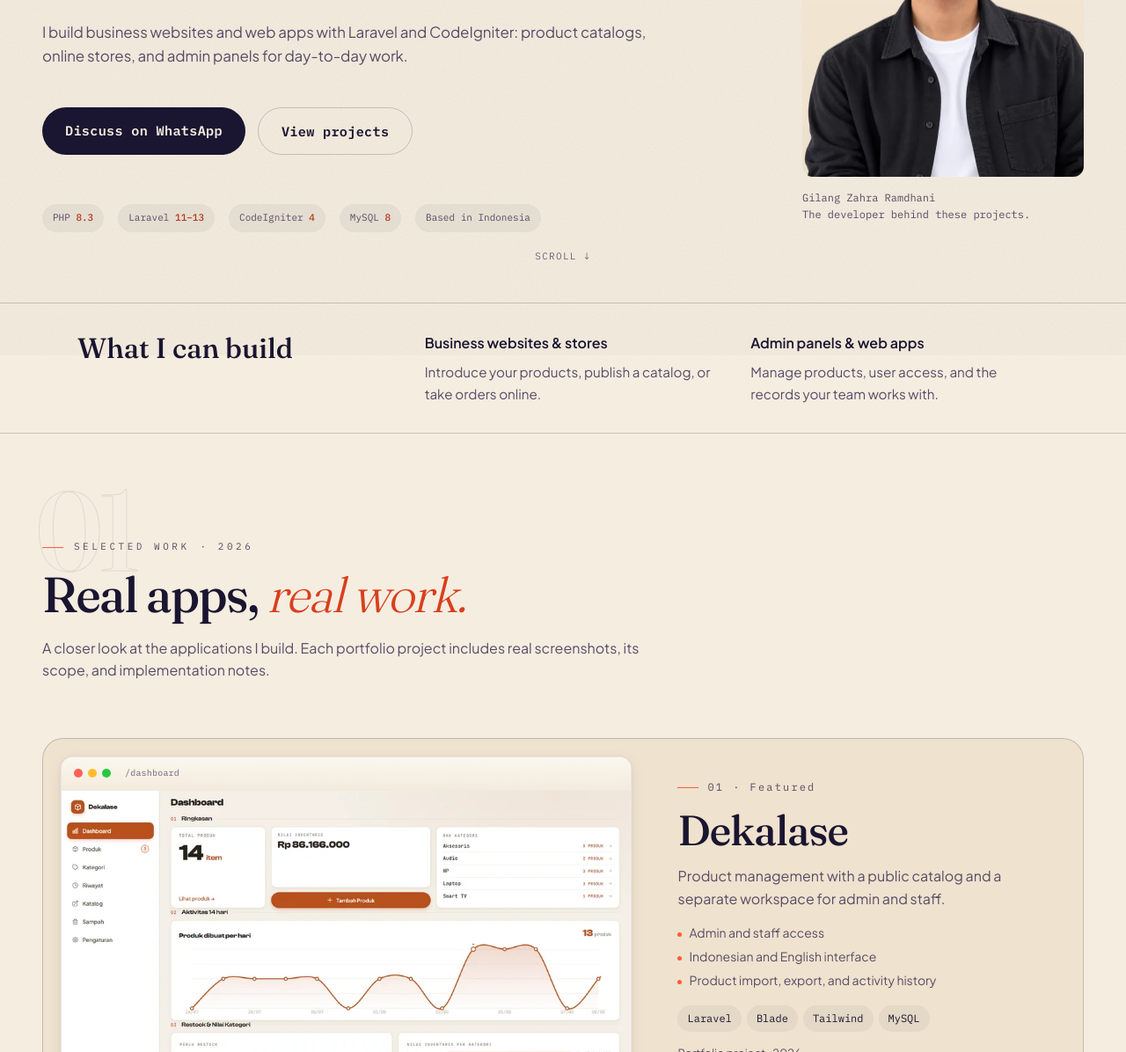
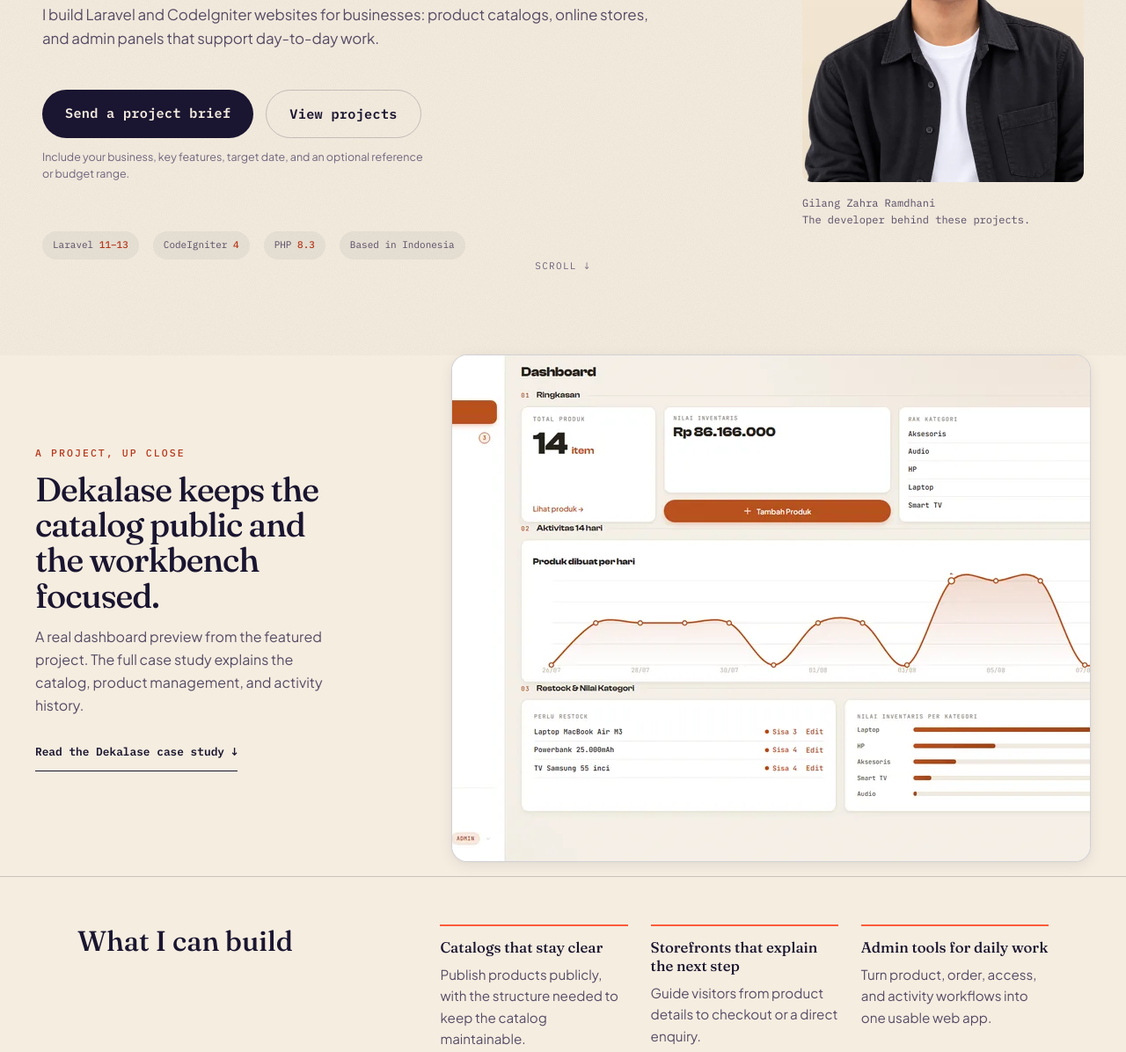
Before and after one commit to glnggggzr/gilang-portfolio, a website: page index.html in a window 1280 px wide. Shown: the part 396-1592 px from the top of the page at 88% size. Drawn offline with Linux system fonts and the light colour scheme.

Commit message:
Perkuat presentasi karya dan CTA portofolio

```diff
--- a/index.html
+++ b/index.html
@@ -466,6 +466,7 @@
       border: 1.5px solid var(--line-strong);
     }
     .hero-actions .secondary:hover { transform: translateY(-2px); border-color: var(--ink); }
+    .brief-note { margin-top: 12px; max-width: 48ch; color: var(--ink-soft); font: 400 .78rem/1.55 var(--sans); }
     .hero-meta {
       margin-top: 56px;
       display: flex; gap: 16px; flex-wrap: wrap;
@@ -481,14 +482,24 @@
       font-weight: 500;
     }
 
-    .services { padding-block: 32px; border-block: 1px solid var(--line-strong); }
-    .services-inner { display: grid; grid-template-columns: 1fr 2fr; gap: 40px; }
+    .preview { padding: 48px 0 16px; }
+    .preview-inner { display: grid; grid-template-columns: minmax(0, .72fr) minmax(0, 1.28fr); gap: clamp(24px, 5vw, 72px); align-items: center; }
+    .preview-copy { max-width: 30ch; }
+    .preview-kicker { font: 500 .72rem/1.5 var(--mono); letter-spacing: .18em; text-transform: uppercase; color: var(--accent-ink); }
+    .preview-title { margin-top: 12px; font: 500 clamp(1.8rem, 3vw, 2.7rem)/1.05 var(--display); letter-spacing: -.025em; }
+    .preview-sub { margin-top: 14px; color: var(--ink-2); font: 400 1rem/1.62 var(--sans); }
+    .preview-link { display: inline-flex; align-items: center; min-height: 44px; margin-top: 18px; color: var(--ink); font: 600 .8rem var(--mono); text-decoration: none; border-bottom: 1px solid var(--ink); }
+    .preview-shot { border: 1px solid var(--line-strong); border-radius: 18px; overflow: hidden; background: #fff; box-shadow: var(--shadow-md); }
+    .preview-shot img { display: block; width: 100%; aspect-ratio: 16 / 10; object-fit: cover; object-position: top center; }
+    .services { padding-block: 54px; border-block: 1px solid var(--line-strong); }
+    .services-inner { display: grid; grid-template-columns: minmax(180px, .7fr) minmax(0, 1.3fr); gap: 40px; }
     .services h2 { font: 500 clamp(1.5rem, 2.5vw, 2rem)/1.2 var(--display); }
-    .services dl { display: grid; grid-template-columns: 1fr 1fr; gap: 32px; }
-    .services dt { font-weight: 600; margin-bottom: 8px; }
-    .services dd { color: var(--ink-2); font-size: .95rem; }
-    @media (max-width: 760px) { .services-inner { grid-template-columns: 1fr; gap: 24px; } }
-    @media (max-width: 520px) { .services dl { grid-template-columns: 1fr; gap: 20px; } }
+    .services dl { display: grid; grid-template-columns: repeat(3, minmax(0, 1fr)); gap: 26px; }
+    .services dl > div { padding-top: 14px; border-top: 2px solid var(--accent); }
+    .services dt { font: 500 1.05rem/1.25 var(--display); margin-bottom: 8px; }
+    .services dd { color: var(--ink-2); font: 400 .95rem/1.6 var(--sans); }
+    @media (max-width: 900px) { .preview-inner { grid-template-columns: 1fr 1.35fr; } .services-inner { grid-template-columns: 1fr; gap: 24px; } }
+    @media (max-width: 760px) { .preview { padding-top: 30px; } .preview-inner { grid-template-columns: 1fr; gap: 24px; } .preview-copy { max-width: 40ch; } .services dl { grid-template-columns: 1fr; gap: 22px; } }
 
     /* Section header */
     .sect-head { max-width: 720px; margin-bottom: 64px; }
@@ -651,6 +662,7 @@
     .case-study dd { font: 400 .9rem/1.7 var(--sans); color: var(--ink-2); }
     .case-study code { font: 400 .75rem/1.7 var(--mono); overflow-wrap: anywhere; }
     .project-note { color: var(--ink-2); font-size: .8rem; }
+    .project-contribution { color: var(--ink-2); font: 400 .86rem/1.6 var(--sans); max-width: 42ch; }
 /* 3 · ABOUT */
     .about { padding: 100px 0 80px; }
     .about-grid {
@@ -1026,7 +1038,7 @@
     }
     @media (max-width: 390px) { .skill { flex-direction: column; } }
   </style>
-<noscript><style>.reveal{opacity:1 !important;transform:none !important}#loader{display:none !important}
+<noscript><style>html { scroll-behavior: auto; }.reveal{opacity:1 !important;transform:none !important}#loader{display:none !important}
     .nav-toggle, .lang-switch, .to-top { display: none !important; }
     @media (max-width:720px) {
       .topnav { position: static; }
@@ -1102,16 +1114,16 @@
       <span data-i18n="hero.title.l1">Websites for</span>
       <em data-i18n="hero.title.em">your business.</em>
     </h1>
-    <p class="hero-sub reveal d2" data-i18n="hero.sub">I build business websites and web apps with Laravel and CodeIgniter: product catalogs, online stores, and admin panels for day-to-day work.</p>
+    <p class="hero-sub reveal d2" data-i18n="hero.sub">I build Laravel and CodeIgniter websites for businesses: product catalogs, online stores, and admin panels that support day-to-day work.</p>
     <div class="hero-actions reveal d3">
-      <a class="primary" href="https://wa.me/6287713166791" target="_blank" rel="noopener" data-i18n="hero.cta.primary">Discuss on WhatsApp</a>
+      <a class="primary" href="https://wa.me/6287713166791" target="_blank" rel="noopener" data-i18n="hero.cta.primary">Send a project brief</a>
       <a class="secondary" href="#work" data-i18n="hero.cta.secondary">View projects</a>
     </div>
+    <p class="brief-note reveal d3" data-i18n="hero.brief">Include your business, key features, target date, and an optional reference or budget range.</p>
     <div class="hero-meta reveal d3">
-      <span>PHP <em>8.3</em></span>
       <span>Laravel <em>11&ndash;13</em></span>
       <span>CodeIgniter <em>4</em></span>
-      <span>MySQL <em>8</em></span>
+      <span>PHP <em>8.3</em></span>
       <span data-i18n="hero.meta.location">Based in Indonesia</span>
     </div>
       </div>
@@ -1123,12 +1135,27 @@
     <a class="hero-scroll" href="#work"><span data-i18n="hero.scroll">Scroll</span> <span class="arr" aria-hidden="true">↓</span></a>
   </section>
 
+  <section class="preview wrap" aria-labelledby="preview-title">
+    <div class="preview-inner">
+      <div class="preview-copy reveal">
+        <p class="preview-kicker" data-i18n="preview.kicker">A project, up close</p>
+        <h2 class="preview-title" id="preview-title" data-i18n="preview.title">Dekalase keeps the catalog public and the workbench focused.</h2>
+        <p class="preview-sub" data-i18n="preview.sub">A real dashboard preview from the featured project. The full case study explains the catalog, product management, and activity history.</p>
+        <a class="preview-link" href="#dekalase" data-i18n="preview.link">Read the Dekalase case study ↓</a>
+      </div>
+      <a class="preview-shot reveal d1" href="#dekalase" aria-label="Dekalase project preview">
+        <img src="assets/projects/manajemen-produk.webp" alt="Dekalase product management dashboard" width="920" height="575" loading="eager">
+      </a>
+    </div>
+  </section>
+
   <section class="services" aria-labelledby="services-title">
     <div class="wrap services-inner">
       <h2 id="services-title" data-i18n="services.title">What I can build</h2>
       <dl>
-        <div><dt data-i18n="services.web.t">Business websites & stores</dt><dd data-i18n="services.web.d">Introduce your products, publish a catalog, or take orders online.</dd></div>
-        <div><dt data-i18n="services.app.t">Admin panels & web apps</dt><dd data-i18n="services.app.d">Manage products, user access, and the records your team works with.</dd></div>
+        <div><dt data-i18n="services.catalog.t">Catalogs that stay clear</dt><dd data-i18n="services.catalog.d">Publish products publicly, with the structure needed to keep the catalog maintainable.</dd></div>
+        <div><dt data-i18n="services.store.t">Storefronts that explain the next step</dt><dd data-i18n="services.store.d">Guide visitors from product details to checkout or a direct enquiry.</dd></div>
+        <div><dt data-i18n="services.admin.t">Admin tools for daily work</dt><dd data-i18n="services.admin.d">Turn product, order, access, and activity workflows into one usable web app.</dd></div>
       </dl>
     </div>
   </section>
@@ -1167,6 +1194,7 @@
           <div class="stack">
 <span>Laravel</span><span>Blade</span><span>Tailwind</span><span>MySQL</span>
           </div>
+          <p class="project-contribution" data-i18n="proj1.contribution">Contribution: separated the public catalog from authenticated product and category management, with admin roles, settings, and recovery routes.</p>
           <p class="project-note" data-i18n="case.portfolio">Portfolio project · 2026</p>
           <details class="case-study">
             <summary data-i18n="proj1.more">Case study: Dekalase</summary>
@@ -1357,10 +1385,10 @@
       <p class="contact-eyebrow reveal"><span class="dot"></span><span data-i18n="contact.eyebrow">Get in touch</span></p>
       <h2 class="contact-cta reveal d1" data-i18n="contact.title">Tell me about your website.</h2>
       <p class="contact-sub reveal d2" data-i18n="contact.sub">
-        Send a short business description, the features you need, and your target date. Include a reference website and budget range if you have them.
+        Tell me about a Laravel or CodeIgniter business website, product catalog, online store, or admin panel you need. Include the business context, key features, target date, and a reference or budget range if you have them.
       </p>
       <div class="contact-cta-row reveal d3">
-        <a class="contact-mail" href="https://wa.me/6287713166791" target="_blank" rel="noopener" data-i18n="contact.cta.hire">Discuss on WhatsApp</a>
+        <a class="contact-mail" href="https://wa.me/6287713166791" target="_blank" rel="noopener" data-i18n="contact.cta.hire">Send a project brief</a>
         <a class="contact-mail-secondary" href="mailto:gilangramdhani708@gmail.com">gilangramdhani708@gmail.com</a>
       </div>
       <div class="contact-pills reveal d3">
@@ -1477,15 +1505,22 @@
           'hero.eyebrow':      'Gilang · Web developer · Indonesia',
           'hero.title.l1':     'Websites for',
           'hero.title.em':     'your business.',
-          'hero.sub':          'I build business websites and web apps with Laravel and CodeIgniter: product catalogs, online stores, and admin panels for day-to-day work.',
+          'hero.sub':          'I build Laravel and CodeIgniter websites for businesses: product catalogs, online stores, and admin panels that support day-to-day work.',
           'hero.photo':        'The developer behind these projects.',
-          'hero.cta.primary':  'Discuss on WhatsApp',
+          'hero.cta.primary':  'Send a project brief',
           'hero.cta.secondary':'View projects',
+          'hero.brief':        'Include your business, key features, target date, and an optional reference or budget range.',
           'services.title':    'What I can build',
-          'services.web.t':    'Business websites & stores',
-          'services.web.d':    'Introduce your products, publish a catalog, or take orders online.',
-          'services.app.t':    'Admin panels & web apps',
-          'services.app.d':    'Manage products, user access, and the records your team works with.',
+          'services.catalog.t':'Catalogs that stay clear',
+          'services.catalog.d':'Publish products publicly, with the structure needed to keep the catalog maintainable.',
+          'services.store.t':  'Storefronts that explain the next step',
+          'services.store.d':  'Guide visitors from product details to checkout or a direct enquiry.',
+          'services.admin.t':  'Admin tools for daily work',
+          'services.admin.d':  'Turn product, order, access, and activity workflows into one usable web app.',
+          'preview.kicker':    'A project, up close',
+          'preview.title':     'Dekalase keeps the catalog public and the workbench focused.',
+          'preview.sub':       'A real dashboard preview from the featured project. The full case study explains the catalog, product management, and activity history.',
+          'preview.link':      'Read the Dekalase case study ↓',
           'hero.meta.location':'Based in Indonesia',
           'hero.scroll':	 'Scroll',
           'projects.eyebrow':  'Selected work',
@@ -1513,6 +1548,7 @@
           'proj1.f1':          'Admin and staff access',
           'proj1.f2':          'Indonesian and English interface',
           'proj1.f3':          'Product import, export, and activity history',
+          'proj1.contribution':'Contribution: separated the public catalog from authenticated product and category management, with admin roles, settings, and recovery routes.',
           'proj3.num':	 '03',
           'proj3.tag':         'Independent rebuild',
           'proj3.name':        'eCampus',
@@ -1570,8 +1606,8 @@
           'skill.ai':          'learning \u00b7 shipping',
           'contact.eyebrow':   'Get in touch',
           'contact.title':     'Tell me about your website.',
-          'contact.sub':       'Send a short business description, the features you need, and your target date. Include a reference website and budget range if you have them.',
-          'contact.cta.hire':   'Discuss on WhatsApp',
+          'contact.sub':       'Tell me about a Laravel or CodeIgniter business website, product catalog, online store, or admin panel you need. Include the business context, key features, target date, and a reference or budget range if you have them.',
+          'contact.cta.hire':   'Send a project brief',
           'contact.elsewhere': 'elsewhere',
           'footer.note':       'One HTML file · local fonts',
           'footer.copy':       '\u00a9 2026 Gilang \u00b7 Built in Indonesia'
@@ -1590,15 +1626,22 @@
           'hero.eyebrow':      'Gilang · Web developer · Indonesia',
           'hero.title.l1':     'Website untuk',
           'hero.title.em':     'bisnis Anda.',
-          'hero.sub':          'Saya membuat website bisnis dan aplikasi web dengan Laravel dan CodeIgniter: katalog produk, toko online, serta panel admin untuk pekerjaan sehari-hari.',
+          'hero.sub':          'Saya membuat website bisnis dengan Laravel dan CodeIgniter: katalog produk, toko online, serta panel admin untuk pekerjaan sehari-hari.',
           'hero.photo':        'Pengembang di balik proyek-proyek ini.',
-          'hero.cta.primary':  'Diskusi via WhatsApp',
+          'hero.cta.primary':  'Kirim brief proyek',
           'hero.cta.secondary':'Lihat proyek',
+          'hero.brief':        'Sertakan bisnis Anda, fitur utama, target waktu, serta referensi atau kisaran anggaran jika ada.',
           'services.title':    'Yang bisa saya bangun',
-          'services.web.t':    'Website bisnis & toko online',
-          'services.web.d':    'Perkenalkan produk, tampilkan katalog, atau terima pesanan secara online.',
-          'services.app.t':    'Panel admin & aplikasi web',
-          'services.app.d':    'Kelola produk, hak akses, dan data yang dipakai tim dalam pekerjaan sehari-hari.',
+          'services.catalog.t':'Katalog yang tetap rapi',
+          'services.catalog.d':'Tampilkan produk secara publik dengan struktur yang mudah dipelihara.',
+          'services.store.t':  'Toko online dengan alur jelas',
+          'services.store.d':  'Arahkan pengunjung dari detail produk ke checkout atau pertanyaan langsung.',
+          'services.admin.t':  'Alat admin untuk kerja harian',
+          'services.admin.d':  'Satukan alur produk, pesanan, akses, dan aktivitas dalam aplikasi web yang mudah dipakai.',
+          'preview.kicker':    'Satu proyek, lebih dekat',
+          'preview.title':     'Dekalase memisahkan katalog publik dari ruang kerja pengelola.',
+          'preview.sub':       'Pratinjau dashboard asli dari proyek unggulan. Studi kasusnya menjelaskan katalog, pengelolaan produk, dan riwayat aktivitas.',
+          'preview.link':      'Baca studi kasus Dekalase ↓',
           'hero.meta.location':'Berbasis di Indonesia',
           'hero.scroll':	 'Gulir',
           'projects.eyebrow':  'Karya pilihan',
@@ -1626,6 +1669,7 @@
           'proj1.f1':          'Hak akses admin dan staf',
           'proj1.f2':          'Antarmuka Indonesia dan Inggris',
           'proj1.f3':          'Impor, ekspor produk, dan riwayat aktivitas',
+          'proj1.contribution':'Kontribusi: memisahkan katalog publik dari pengelolaan produk dan kategori yang memerlukan login, termasuk peran admin, pengaturan, dan rute pemulihan.',
           'proj3.num':	 '03',
           'proj3.tag':         'Rebuild mandiri',
           'proj3.name':        'eCampus',
@@ -1683,8 +1727,8 @@
           'skill.ai':          'belajar \u00b7 kirim',
           'contact.eyebrow':   'Hubungi saya',
           'contact.title':     'Ceritakan kebutuhan website Anda.',
-          'contact.sub':       'Kirim gambaran bisnis, fitur yang dibutuhkan, dan target waktu. Sertakan referensi website serta kisaran anggaran jika sudah ada.',
-          'contact.cta.hire':   'Diskusi via WhatsApp',
+          'contact.sub':       'Ceritakan website bisnis Laravel atau CodeIgniter, katalog produk, toko online, atau panel admin yang Anda butuhkan. Sertakan konteks bisnis, fitur utama, target waktu, serta referensi atau kisaran anggaran jika ada.',
+          'contact.cta.hire':   'Kirim brief proyek',
           'contact.elsewhere': 'lainnya',
           'footer.note':       'Satu file HTML · font lokal',
           'footer.copy':       '\u00a9 2026 Gilang \u00b7 Dibuat di Indonesia'
```
